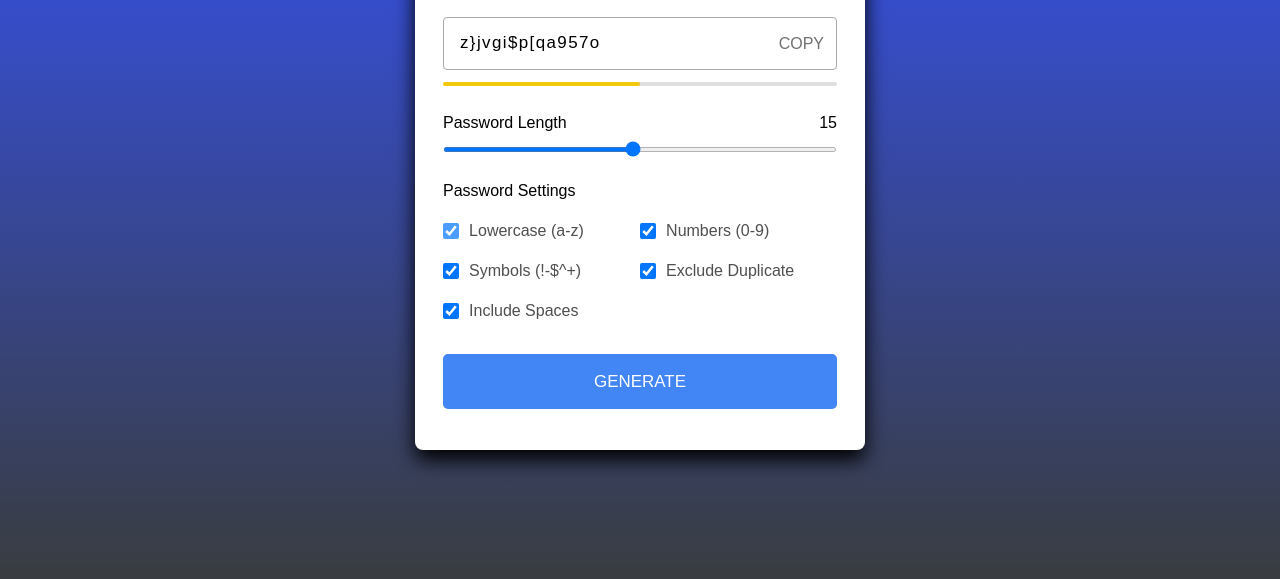
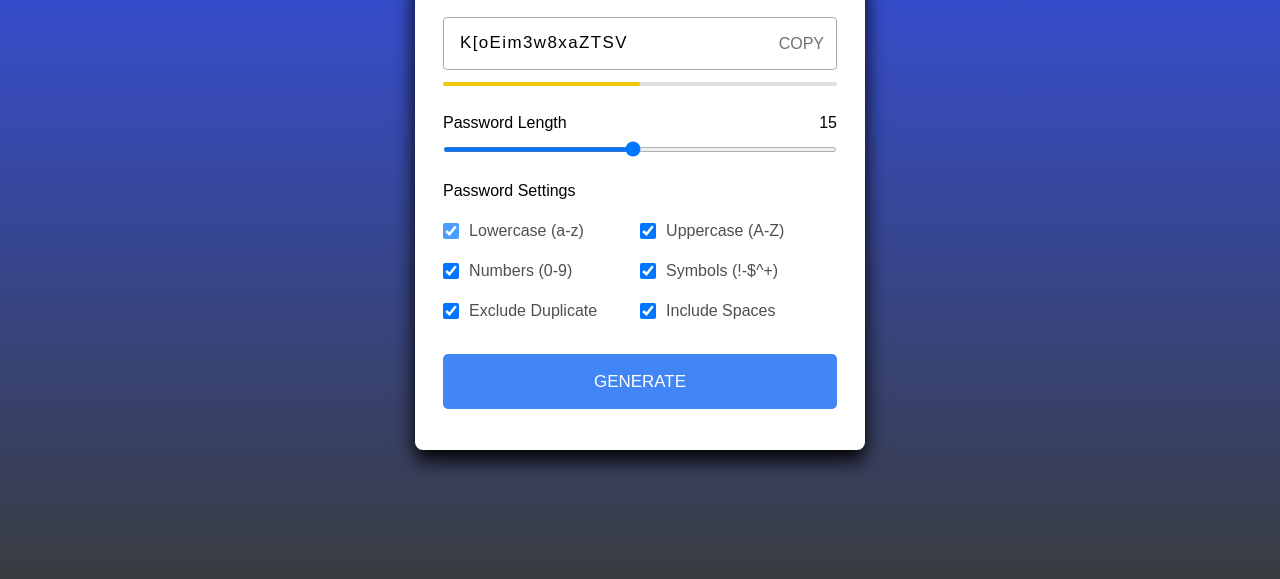
Before and after one commit to Pedro-Martini/Password-Generator, a plain HTML site: page index.html in a window 1280 px wide. Shown: the part 209-788 px from the top of the page. Drawn offline with nearby package versions, Linux system fonts and the light colour scheme.

Commit message:
Insert uppercase in generator

```diff
--- a/index.html
+++ b/index.html
@@ -33,6 +33,10 @@
                         <label for="lowercase">Lowercase (a-z)</label>
                     </li>
                     <li class="option">
+                        <input type="checkbox" id="uppercase" checked>
+                        <label for="lowercase">Uppercase (A-Z)</label>
+                    </li>
+                    <li class="option">
                         <input type="checkbox" id="numbers" checked>
                         <label for="numbers">Numbers (0-9)</label>
                     </li>
```
